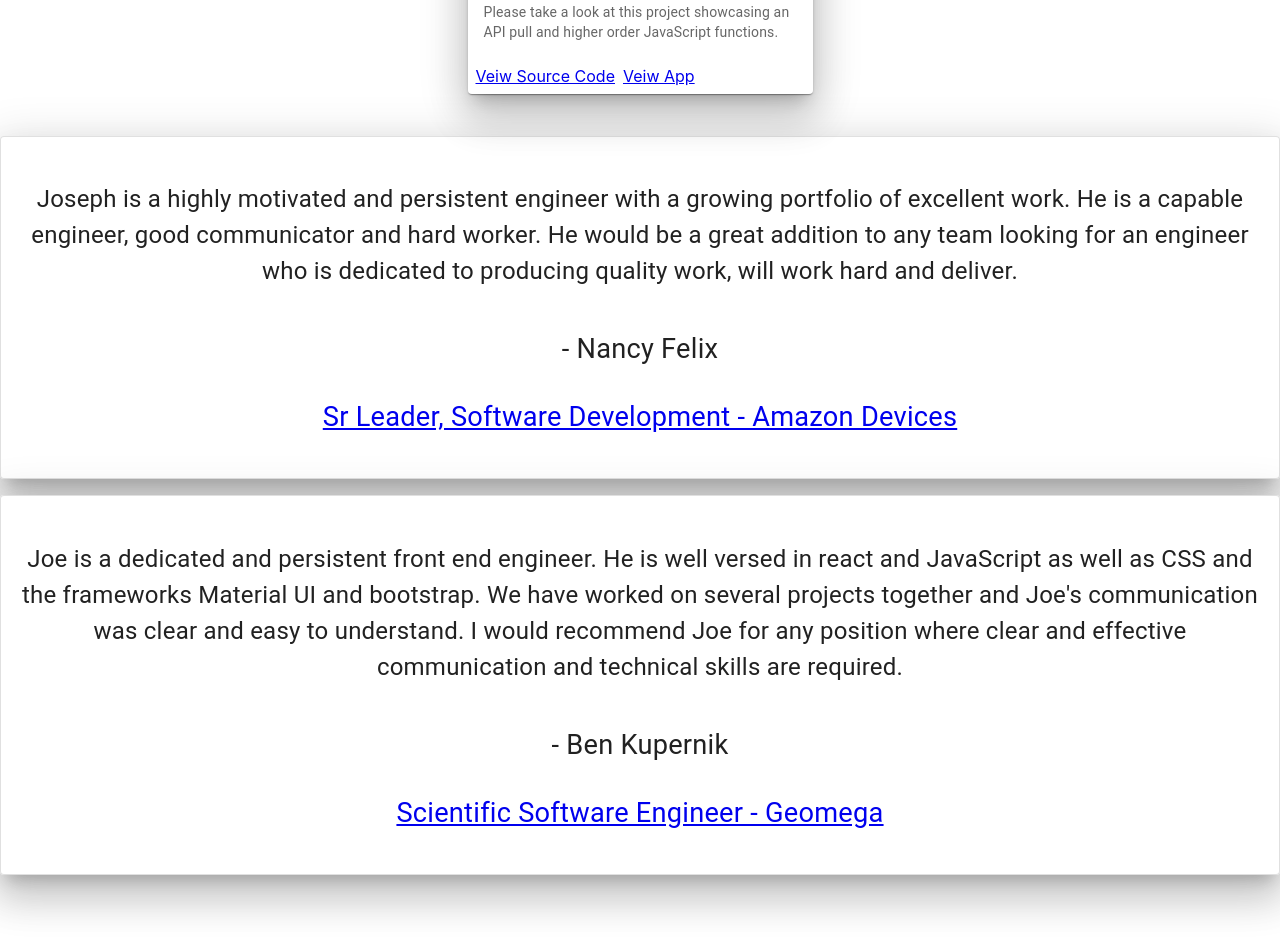
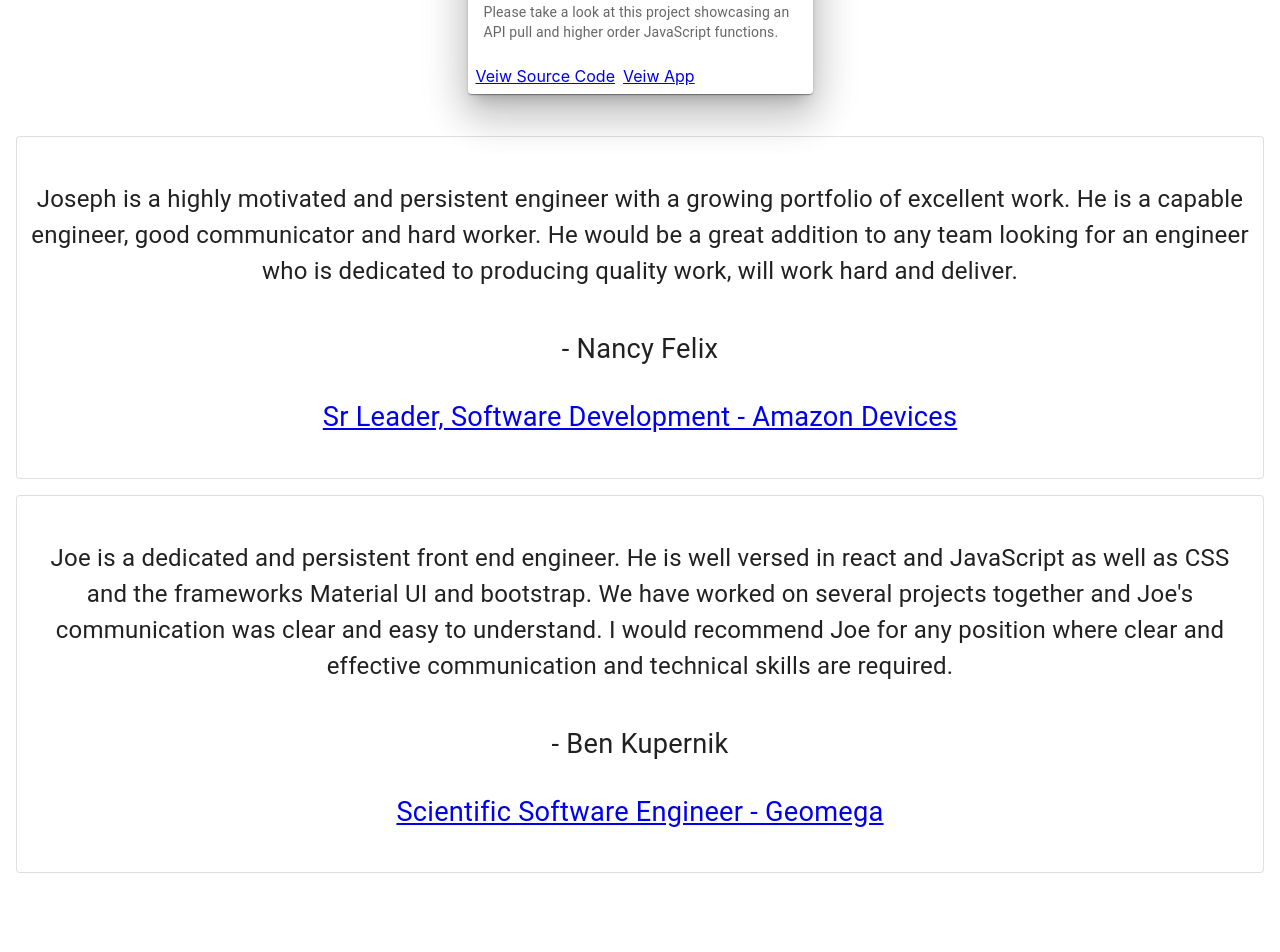
Before and after one commit to joekupernik/HighAlt, a React (Create React App) app: page / in a window 1280 px wide. Shown: the part 1380-2332 px from the top of the page. Built offline with nearby package versions, Linux system fonts and the light colour scheme.

Commit message:
review card css change

```diff
--- a/src/reviews.js
+++ b/src/reviews.js
@@ -2,15 +2,15 @@
 import Typography from "@mui/material/Typography";
 import Card  from "@mui/material/Card";
 import CardContent from "@mui/material/CardContent";
-import Paper  from "@mui/material/Paper";
+//import Paper  from "@mui/material/Paper";
 //import Button from "@mui/material/Button";
 import Box  from "@mui/material/Box";
 
 export default function ReviewCard() {
   return (
     <Box>
-    <Paper elevation="24" sx={{mt: 2, mb: 2}}>
-      <Card variant="outlined" sx={{mt: 2, mb: 2}}>
+
+      <Card variant="outlined" sx={{m: 2}}>
           <CardContent sx={{display: "flex", justifyContent: "center"}}>
       </CardContent>
       <Typography
@@ -36,9 +36,9 @@ export default function ReviewCard() {
       <CardContent sx={{display: "flex", justifyContent: "center"}}>
       </CardContent>
       </Card>
-      </Paper>
-      <Paper elevation="24" sx={{mt: 2, mb: 2}}>
-      <Card variant="outlined" sx={{mt: 2, mb: 2}}>
+
+
+      <Card variant="outlined" sx={{m: 2}}>
           <CardContent sx={{display: "flex", justifyContent: "center"}}>
       </CardContent>
       <Typography
@@ -63,7 +63,6 @@ export default function ReviewCard() {
       <CardContent sx={{display: "flex", justifyContent: "center"}}>
       </CardContent>
       </Card>
-      </Paper>
       </Box>
   );
 }
```
